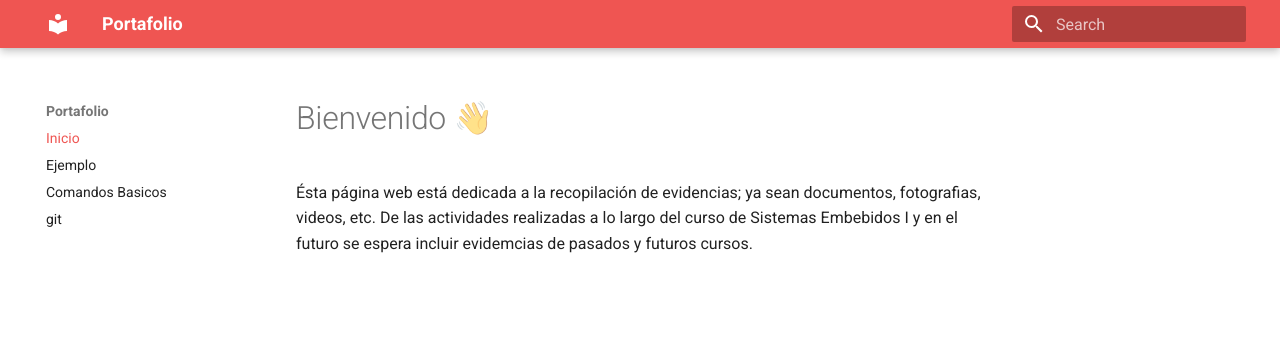
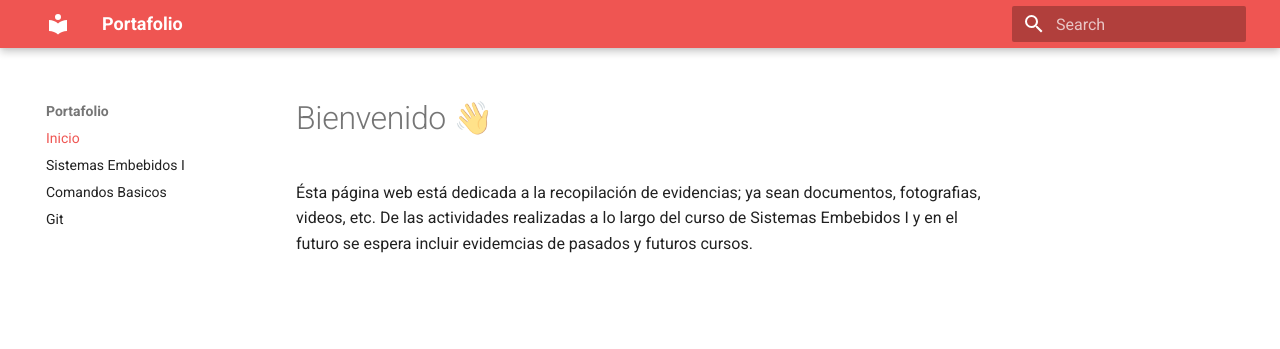
Before and after one commit to Oskihgez/Mi-Portafolio, an MkDocs documentation site: the page built from docs/index.md, in a window 1280 px wide. Shown: the top 349 px of the page. Built offline with MkDocs 1.6.1 and Material for MkDocs 9.7.7, drawn with Linux system fonts in a browser that asks for light colours.

Commit message:
Update mkdocs.yml

```diff
--- a/mkdocs.yml
+++ b/mkdocs.yml
@@ -40,6 +40,6 @@ extra_css:
 
 nav:
   - Inicio: index.md
-  - Ejemplo: ejemplo.md
+  - Sistemas Embebidos I: sistemasembebidosi.md
   - Comandos Basicos: comandos.md
-  - git: gitcmds.md
+  - Git: gitcmds.md
```
